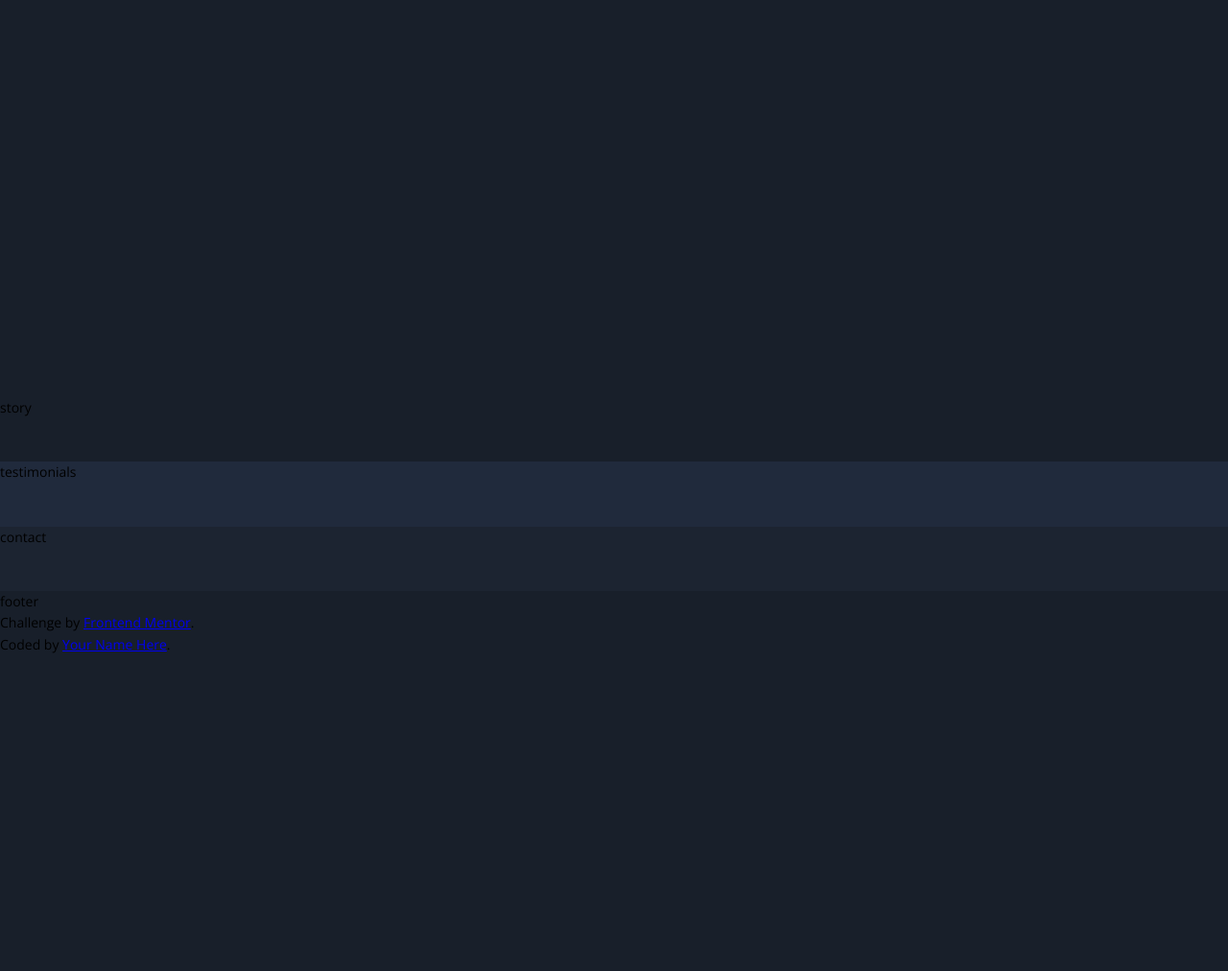
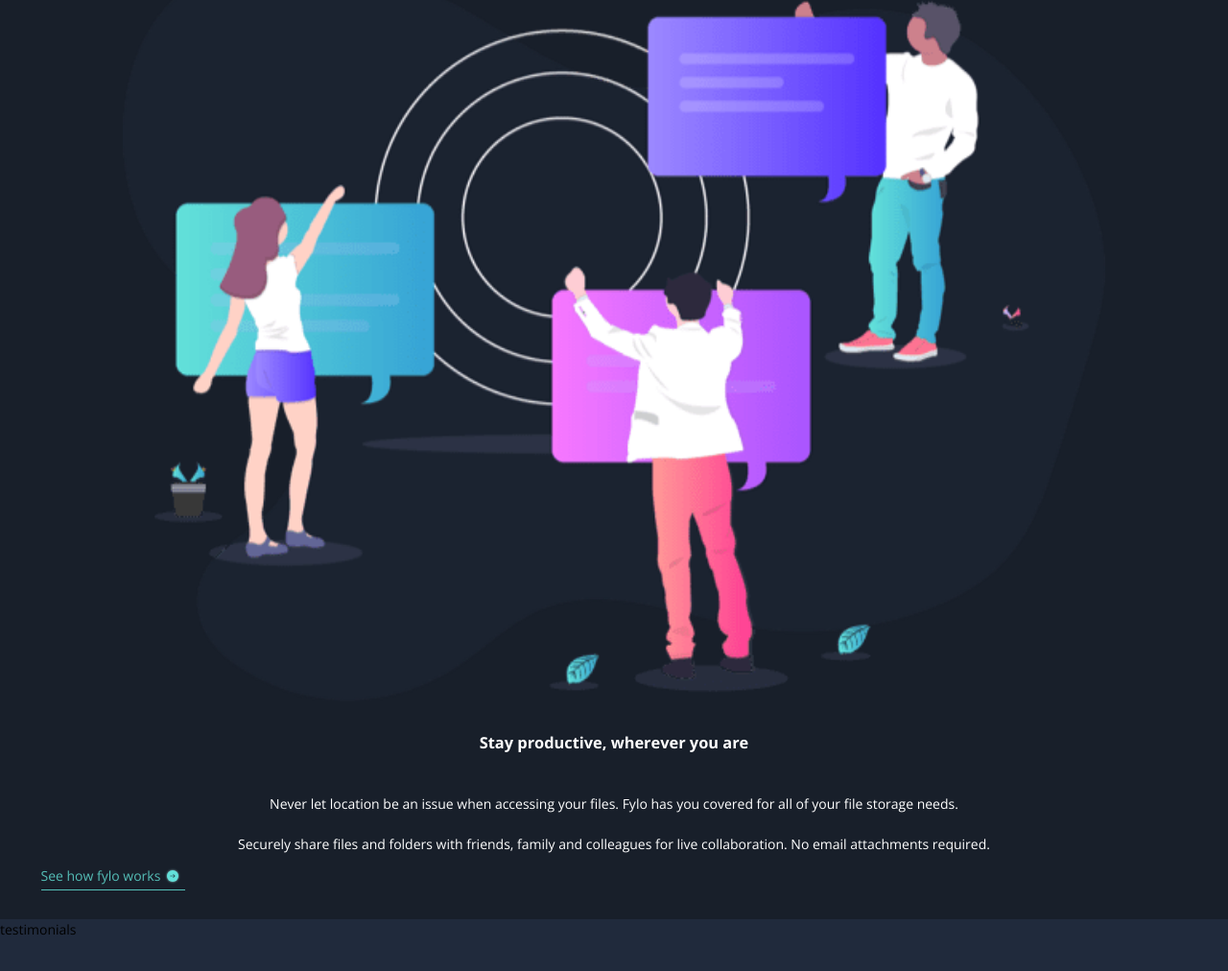
Before and after one commit to bartkalanski/fylo-dark-theme-FEM, a plain HTML site: page index.html in a window 1280 px wide. Shown: the part 2296-3308 px from the top of the page at 96% size. Before the commit the page ends 2979 px from the top, so only its background shows below. Drawn offline with nearby package versions, Linux system fonts and the light colour scheme.

Commit message:
Added story section

```diff
--- a/index.html
+++ b/index.html
@@ -68,7 +68,17 @@
             <p class="feature__item-text ">Whether you 're sharing holidays photos or work documents, Fylo has you covered allowing for all file types to be securely stored and shared.</p>
         </div>
     </div>
-    <div class="story ">story</div>
+    <div class="story ">
+        <img src="/images/illustration-stay-productive.png" class="story__image" alt="Stay productive image">
+        <h3 class="story__header">Stay productive, wherever you are</h3>
+        <p class="story__text">Never let location be an issue when accessing your files. Fylo has you covered for all of your file storage needs.
+        </p>
+        <p class="story__text">
+            Securely share files and folders with friends, family and colleagues for live collaboration. No email attachments required.
+        </p>
+        <a href="#" class="story__link">See how fylo works <img src="/images/icon-arrow.svg" class="story__link-icon"alt="arrow"></a>
+
+    </div>
     <div class="testimonials ">testimonials</div>
     <div class="contact ">contact</div>
     <footer>
@@ -79,8 +89,7 @@
     </footer>
 
     <!-- Fylo stores all your most important files in one secure location. Access them wherever you need, share and collaborate with friends family, and co-workers. Get Started Access
-    your files, anywhere  Security you can trust  Real-time collaboration Securely share files and folders with friends, family and colleagues for live collaboration. No email attachments required. Store any type of file  Stay productive, wherever you are Never let location be an issue when accessing your files. Fylo has you covered for all of your file storage
-    needs.  See how Fylo works Fylo has improved our team productivity by an order of magnitude. Since making the switch our team
+    your files, anywhere  Security you can trust  Real-time collaboration  Store any type of file  Stay productive, wherever you are   See how Fylo works Fylo has improved our team productivity by an order of magnitude. Since making the switch our team
     has become a well-oiled collaboration machine. Satish Patel Founder & CEO, Huddle Fylo has improved our team productivity by an order of magnitude. Since making the switch our team has become a well-oiled collaboration machine. Bruce McKenzie Founder
     & CEO, Huddle Fylo has improved our team productivity by an order of magnitude. Since making the switch our team has become a well-oiled collaboration machine. Iva Boyd Founder & CEO, Huddle Get early access today It only takes a minute to sign up
     and our free starter tier is extremely generous. If you have any questions, our support team would be happy to help you. Get Started For Free Lorem ipsum dolor sit amet, consectetur adipiscing elit, sed do eiusmod tempor incididunt ut labore et dolore
--- a/sass/_features.scss
+++ b/sass/_features.scss
@@ -3,7 +3,7 @@
         margin: 14rem auto;
         display: grid;
         grid-column: 1/7;
-        grid-template-rows: repeat(6, 1fr);
+        grid-template-rows: repeat(4, 1fr);
         grid-template-columns: repeat(1, 1fr);
         color: white;
         &__item {
--- a/sass/_story.scss
+++ b/sass/_story.scss
@@ -1,3 +1,33 @@
 .story {
     grid-column: 1/7;
+    width: 100%;
+    margin-bottom: 3rem;
+    display: flex;
+    flex-direction: column;
+    justify-content: center;
+    align-items: center;
+    color: $white;
+    &__image {
+        height: auto;
+        width: 80vw;
+    }
+    &__header {
+        margin: 3rem 0;
+    }
+    &__text {
+        margin: 1rem 4.25rem;
+    }
+    &__link {
+        align-self: flex-start;
+        margin: 0 4.25rem;
+        color: hsl(176, 45%, 54%);
+        display: flex;
+        align-items: center;
+        text-decoration: none;
+        border-bottom: 1.5px solid hsl(176, 45%, 54%);
+        padding-bottom: 3px;
+    }
+    &__link-icon {
+        margin: 0 0.5rem;
+    }
 }
```
Also changed, not shown: css/main.css.
